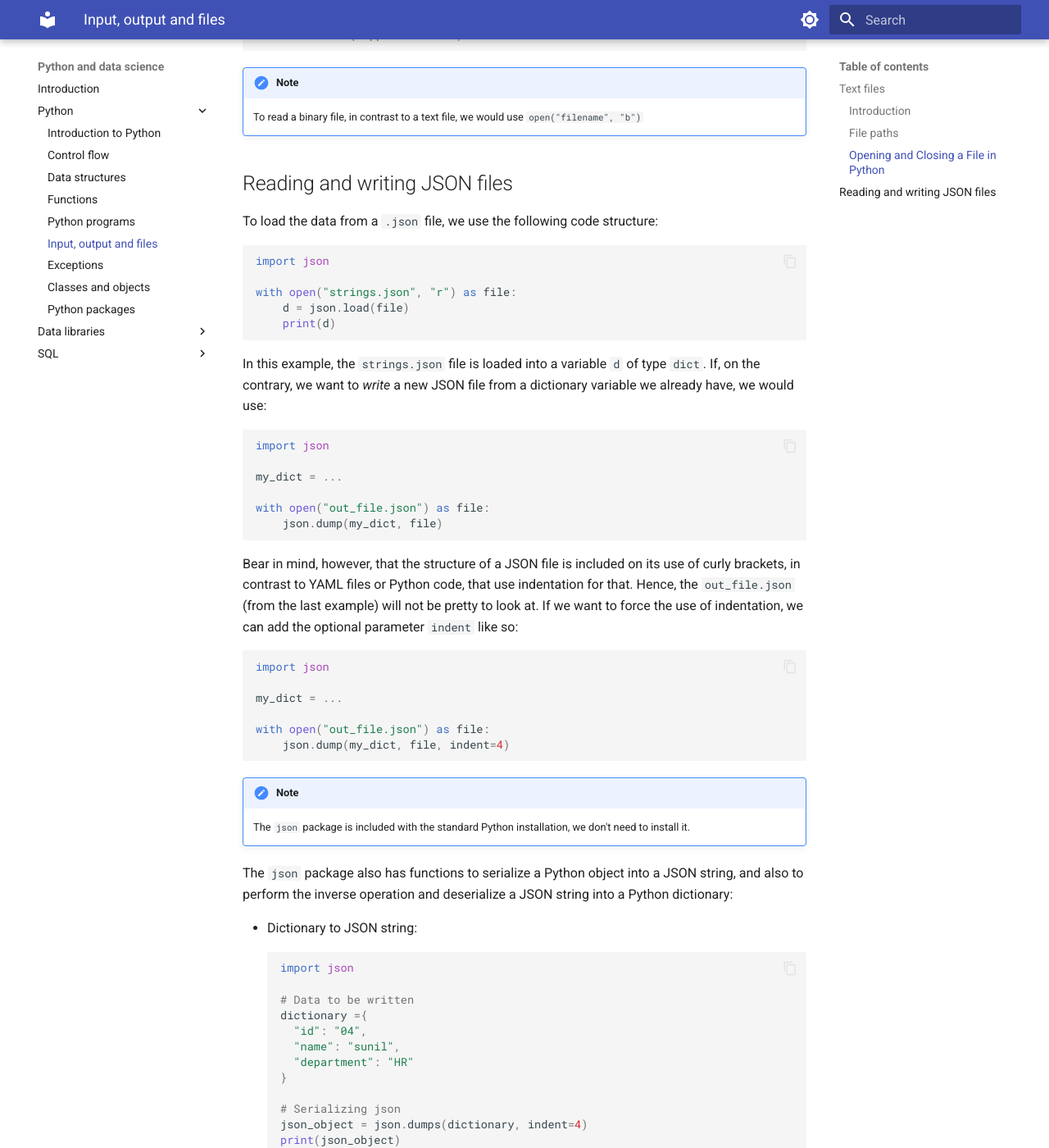
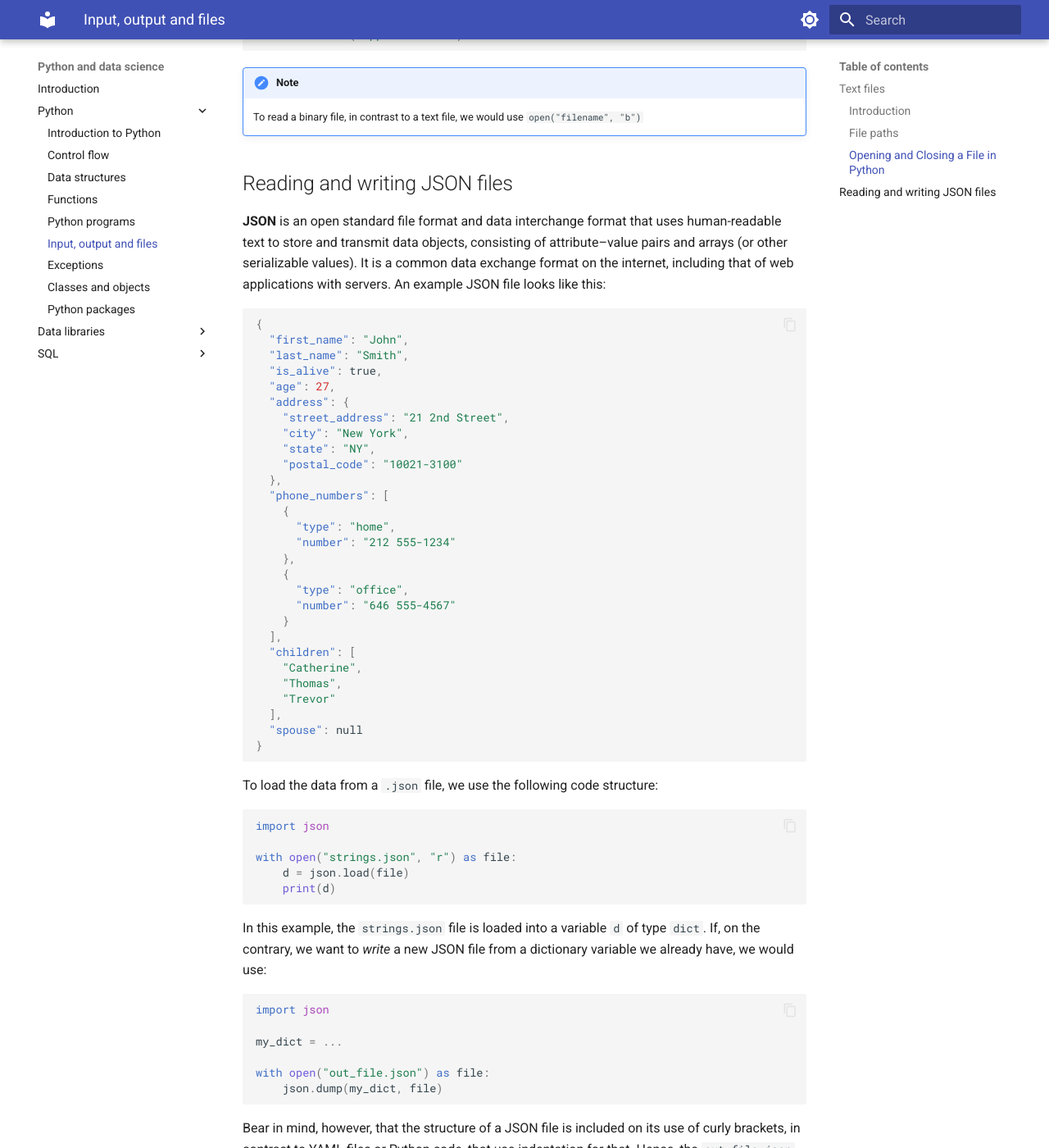
Before and after one commit to gerardpc/python-course, an MkDocs documentation site: the page built from docs/programming/python/io_files.md, in a window 1280 px wide and 1400 px high, scrolled down 2515 px. Shown: the whole window at 82% size. Built offline with MkDocs 1.6.1 and Material for MkDocs 9.7.7, drawn with Linux system fonts in a browser that asks for light colours.

Commit message:
json introduction

````diff
--- a/docs/programming/python/io_files.md
+++ b/docs/programming/python/io_files.md
@@ -115,6 +115,42 @@ with open("test.txt", "a") as file:
 
 ## Reading and writing JSON files
 
+**JSON** is an open standard file format and data interchange format that uses human-readable text
+to store and transmit data objects, consisting of attribute–value pairs and arrays (or other serializable values).
+It is a common data exchange format on the internet, including that of web applications with servers. An
+example JSON file looks like this:
+
+```json
+{
+  "first_name": "John",
+  "last_name": "Smith",
+  "is_alive": true,
+  "age": 27,
+  "address": {
+    "street_address": "21 2nd Street",
+    "city": "New York",
+    "state": "NY",
+    "postal_code": "10021-3100"
+  },
+  "phone_numbers": [
+    {
+      "type": "home",
+      "number": "212 555-1234"
+    },
+    {
+      "type": "office",
+      "number": "646 555-4567"
+    }
+  ],
+  "children": [
+    "Catherine",
+    "Thomas",
+    "Trevor"
+  ],
+  "spouse": null
+}
+```
+
 To load the data from a `.json` file, we use the following code structure:
 
 ```python
````
